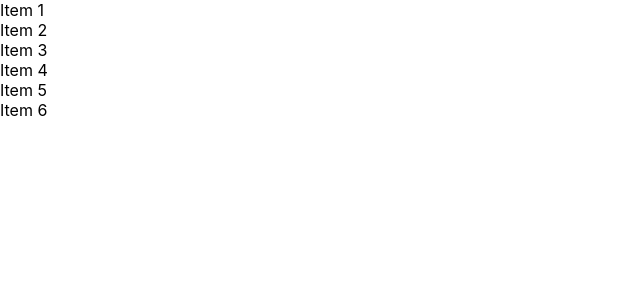
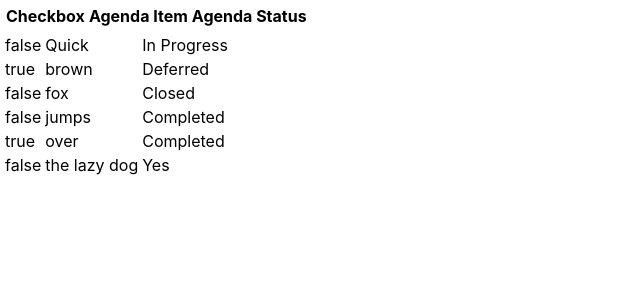
Before and after one commit to sepsol/sortable-hoc-virtualized-demo, a React (Create React App) app: page / in a window 1280 px wide. Shown: the top 300 px of the page, without its empty margins (0-640 px from the left). Built offline with nearby package versions, Linux system fonts and the light colour scheme.

Commit message:
Drag and drop table functionality

```diff
--- a/src/ReactVirtualizedExample.js
+++ b/src/ReactVirtualizedExample.js
@@ -11,18 +11,25 @@ The props items and value come from
 the custom component's state and are passed all the way through to
 the innermost sortableElement. */
 const SortableItem = sortableElement(
-  ({value}) =>
+  ({ checkbox, agendaItem, agendaStatus }) =>
   <tr>
-    {value}
+    <td>{checkbox}</td>
+    <td>{agendaItem}</td>
+    <td>{agendaStatus}</td>
   </tr>
 );
 
 class VirtualList extends Component {
   renderRow = ({index}) => {
     const {items} = this.props;
-    const {value} = items[index];
+    const {checkbox, agendaItem, agendaStatus} = items[index];
 
-    return <SortableItem index={index} value={value} />;
+    return <SortableItem
+      index={index}
+      checkbox={checkbox}
+      agendaItem={agendaItem}
+      agendaStatus={agendaStatus}
+    />;
   };
   //The height of the rows in this example are setup in ReactVirtualizedExample's state.
 
@@ -40,8 +47,8 @@ class VirtualList extends Component {
         rowHeight={this.getRowHeight}
         rowRenderer={this.renderRow}
         rowCount={items.length}
-        width={400}
-        height={600}
+        width={1000}
+        height={700}
       />
     );
   }
@@ -56,12 +63,12 @@ const QuickMaths = 7+7;
 export default class ReactVirtualizedExample extends Component {
   state = {
     items: [
-      {value: 'Item 1', height: 89},
-      {value: 'Item 2', height: 59},
-      {value: 'Item 3', height: 130},
-      {value: 'Item 4', height: 59},
-      {value: 'Item 5', height: 200},
-      {value: 'Item 6', height: 150},
+      {checkbox: 'false', agendaItem: 'Quick', agendaStatus: 'In Progress', height: 89},
+      {checkbox: 'true', agendaItem: 'brown', agendaStatus: 'Deferred', height: 89},
+      {checkbox: 'false', agendaItem: 'fox', agendaStatus: 'Closed', height: 89},
+      {checkbox: 'false', agendaItem: 'jumps', agendaStatus: 'Completed', height: 89},
+      {checkbox: 'true', agendaItem: 'over', agendaStatus: 'Completed', height: 89},
+      {checkbox: 'false', agendaItem: 'the lazy dog', agendaStatus: 'Yes', height: 89},
     ],
   };
 
@@ -93,12 +100,18 @@ export default class ReactVirtualizedExample extends Component {
 
     return (
       <>
-
-      <SortableVirtualList
-        getRef={this.registerListRef}
-        items={items}
-        onSortEnd={this.onSortEnd}
-      />
+      <table>
+        <th>
+          <td>Checkbox</td><td>Agenda Item</td><td>Agenda Status</td>
+        </th>
+        <tbody>
+          <SortableVirtualList
+            getRef={this.registerListRef}
+            items={items}
+            onSortEnd={this.onSortEnd}
+            />
+        </tbody>
+        </table>
       </>
     );
   }
```
